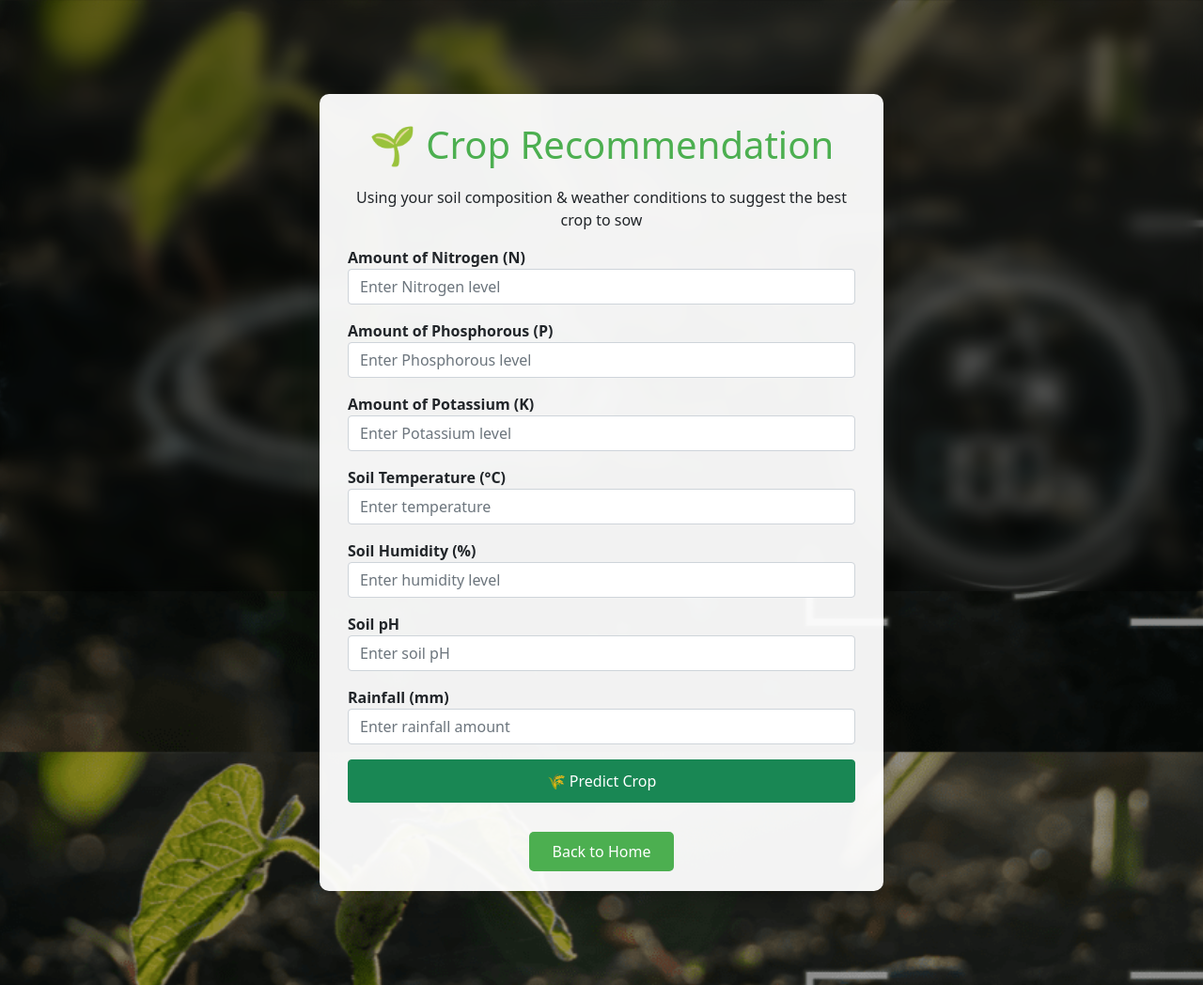
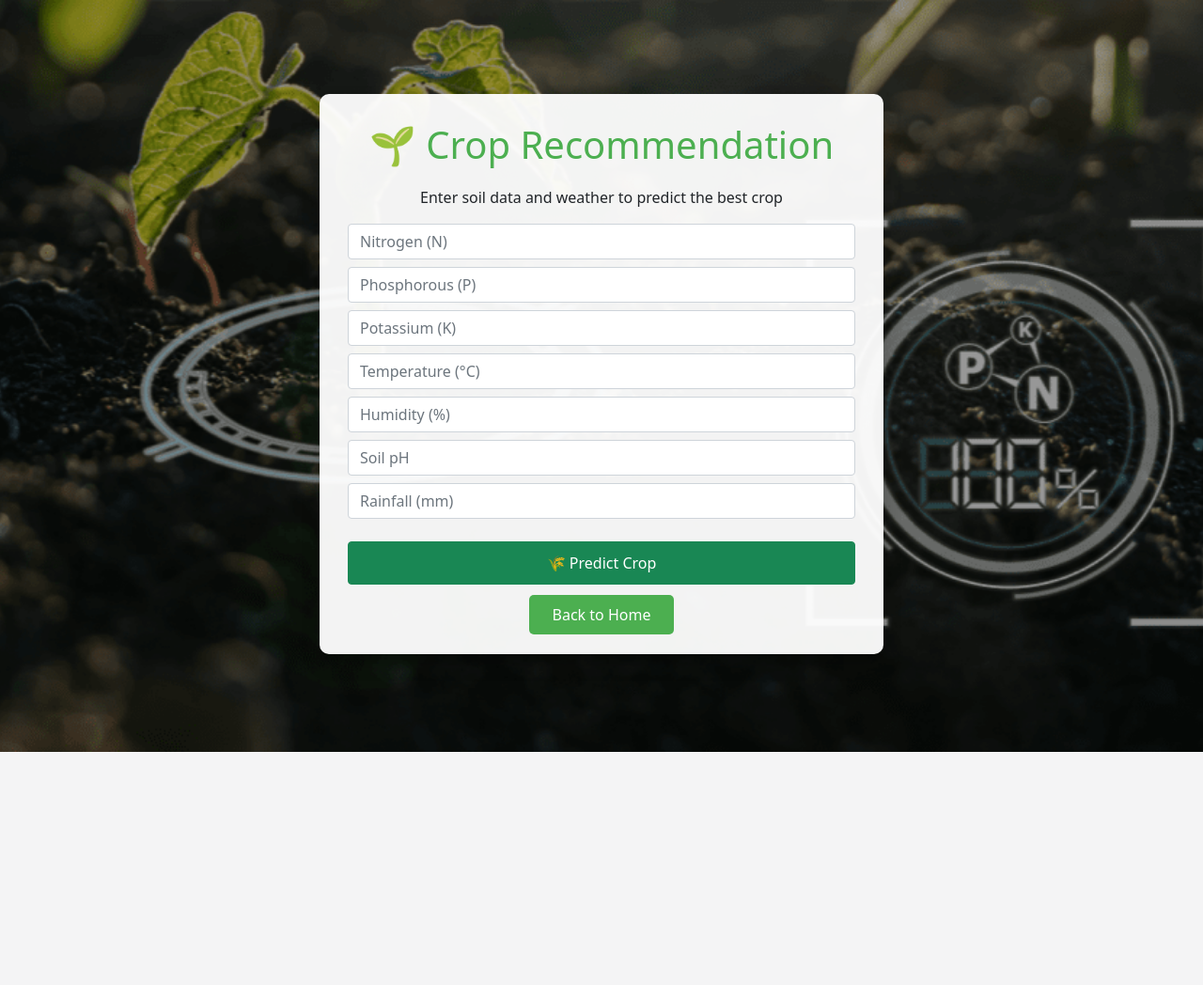
Before and after one commit to Sumbati10/-AgriBora, a Flask app: page /crop-recommendation in a window 1280 px wide. Shown: the part 87-1135 px from the top of the page at 94% size. After the commit the page ends 887 px from the top, so only its background shows below. Run offline with Flask 2, Linux system fonts and the light colour scheme; some libraries are stand-ins or nearby versions.

Commit message:
made chnages

```diff
--- a/templates/crop-recommend.html
+++ b/templates/crop-recommend.html
@@ -1,34 +1,18 @@
 {% extends "index.html" %}
 {% block content %}
-
 <style>
   .crop-bg {
     background: url('{{ url_for("static", filename="images/croprecommder.png") }}') no-repeat center center fixed;
     background-size: cover;
-    position: relative;
     padding-top: 100px;
     padding-bottom: 100px;
     min-height: 100vh;
   }
 
-  .crop-bg::before {
-    content: "";
-    position: absolute;
-    top: 0;
-    left: 0;
-    width: 100%;
-    height: 60%;
-    backdrop-filter: blur(10px);
-    background-color: rgba(0, 0, 0, 0.3);
-    z-index: 0;
-  }
-
   .form-wrapper {
-    position: relative;
-    z-index: 1;
     max-width: 600px;
-    margin: 0 auto;
-    background: rgba(255, 255, 255, 0.95);
+    margin: auto;
+    background: rgba(255,255,255,0.95);
     padding: 30px;
     border-radius: 10px;
     box-shadow: 0 10px 20px rgba(0, 0, 0, 0.2);
@@ -40,28 +24,23 @@
     margin-bottom: 20px;
   }
 
-  .form-wrapper label {
-    font-weight: bold;
-  }
-
   .form-wrapper .btn {
     width: 100%;
     padding: 10px;
   }
 
   .result-box {
-    margin-top: 30px;
-    padding: 20px;
+    margin-top: 20px;
+    padding: 15px;
     background: #e8f5e9;
     border-left: 6px solid #4CAF50;
-    font-size: 18px;
+    font-weight: bold;
     text-align: center;
-    font-weight: bold;
   }
 
   .back-home {
     text-align: center;
-    margin-top: 40px;
+    margin-top: 20px;
   }
 
   .back-home a {
@@ -80,52 +59,21 @@
 <div class="crop-bg">
   <div class="form-wrapper">
     <h1>🌱 Crop Recommendation</h1>
-    <p class="text-center">Using your soil composition & weather conditions to suggest the best crop to sow</p>
+    <p class="text-center">Enter soil data and weather to predict the best crop</p>
 
-    <form method="POST" action="/crop-recommendation">
-      <div class="mb-3">
-        <label for="N">Amount of Nitrogen (N)</label>
-        <input type="number" min="0" class="form-control" name="N" required placeholder="Enter Nitrogen level">
-      </div>
+    <form id="cropForm">
+      <input type="number" name="N" class="form-control mb-2" placeholder="Nitrogen (N)" required>
+      <input type="number" name="P" class="form-control mb-2" placeholder="Phosphorous (P)" required>
+      <input type="number" name="K" class="form-control mb-2" placeholder="Potassium (K)" required>
+      <input type="number" name="temperature" step="any" class="form-control mb-2" placeholder="Temperature (°C)" required>
+      <input type="number" name="humidity" step="any" class="form-control mb-2" placeholder="Humidity (%)" required>
+      <input type="number" name="phosphore" step="any" class="form-control mb-2" placeholder="Soil pH" required>
+      <input type="number" name="rainfall" step="any" class="form-control mb-2" placeholder="Rainfall (mm)" required>
 
-      <div class="mb-3">
-        <label for="P">Amount of Phosphorous (P)</label>
-        <input type="number" min="0" class="form-control" name="P" required placeholder="Enter Phosphorous level">
-      </div>
-
-      <div class="mb-3">
-        <label for="K">Amount of Potassium (K)</label>
-        <input type="number" min="0" class="form-control" name="K" required placeholder="Enter Potassium level">
-      </div>
-
-      <div class="mb-3">
-        <label for="temperature">Soil Temperature (°C)</label>
-        <input type="number" step="any" class="form-control" name="temperature" required placeholder="Enter temperature">
-      </div>
-
-      <div class="mb-3">
-        <label for="humidity">Soil Humidity (%)</label>
-        <input type="number" step="any" class="form-control" name="humidity" required placeholder="Enter humidity level">
-      </div>
-
-      <div class="mb-3">
-        <label for="phosphore">Soil pH</label>
-        <input type="number" step="any" class="form-control" name="phosphore" required placeholder="Enter soil pH">
-      </div>
-
-      <div class="mb-3">
-        <label for="rainfall">Rainfall (mm)</label>
-        <input type="number" step="any" class="form-control" name="rainfall" required placeholder="Enter rainfall amount">
-      </div>
-
-      <button type="submit" class="btn btn-success">🌾 Predict Crop</button>
+      <button type="submit" class="btn btn-success mt-3">🌾 Predict Crop</button>
     </form>
 
-    {% if result %}
-    <div class="result-box">
-       Based on the data provided, the recommended crop is: <strong>{{ result }}</strong>
-    </div>
-    {% endif %}
+    <div id="resultBox" class="result-box" style="display:none;"></div>
 
     <div class="back-home">
       <a href="/">Back to Home</a>
@@ -133,4 +81,31 @@
   </div>
 </div>
 
+<script>
+  document.getElementById('cropForm').addEventListener('submit', function(e) {
+    e.preventDefault();
+    const form = e.target;
+    const formData = new FormData(form);
+    const jsonData = {};
+    formData.forEach((val, key) => { jsonData[key] = val });
+
+    fetch('/predict-crop', {
+      method: 'POST',
+      headers: { 'Content-Type': 'application/json' },
+      body: JSON.stringify(jsonData)
+    })
+    .then(res => res.json())
+    .then(data => {
+      const box = document.getElementById('resultBox');
+      if (data.status === 'success') {
+        box.innerHTML = ` Based on your data, the recommended crop is: <strong>${data.result}</strong>`;
+        box.style.display = 'block';
+      } else {
+        box.innerHTML = ` Error: ${data.message}`;
+        box.style.display = 'block';
+      }
+    });
+  });
+</script>
+
 {% endblock %}
```
